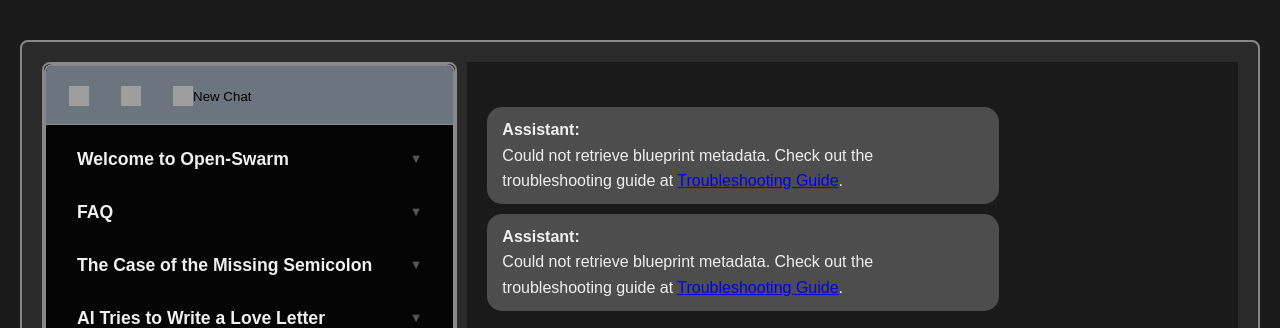
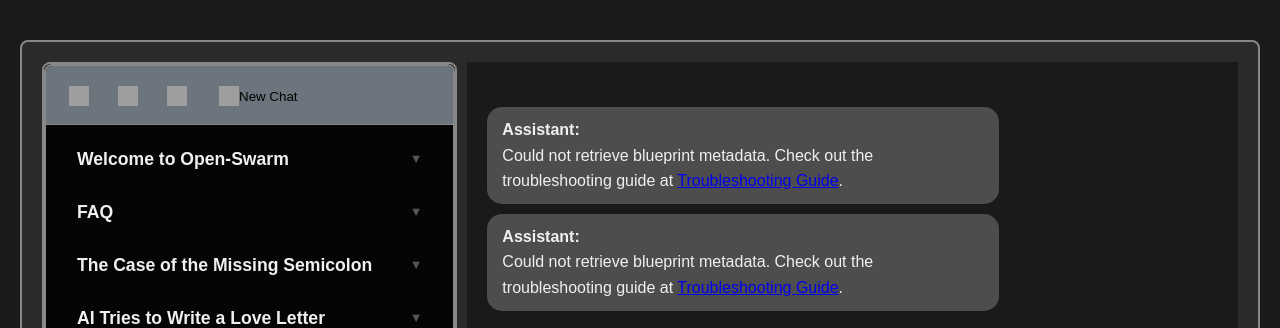
Before and after one commit to mkc909/open-swarm-mcp, a Django app: template src/swarm/templates/rest_mode/blueprint_page.html in a window 1280 px wide. Shown: the top 328 px of the page. Run offline with Django 4.2, Linux system fonts and the light colour scheme; the template is opened without the code that fills it, so the values that code supplies are empty; some libraries are stand-ins or nearby versions; grey boxes are pictures that could not be loaded.

Commit message:
refactor(src/swarm/templates/rest_mode/components/chat_sidebar.html): Add settings button and refactor chat item tools

```diff
--- a/src/swarm/templates/rest_mode/components/chat_sidebar.html
+++ b/src/swarm/templates/rest_mode/components/chat_sidebar.html
@@ -7,6 +7,10 @@
             <!-- Toggle Chat History Button -->
             <button class="input-button chat-history-button" id="chatHistoryToggleButton" aria-label="Toggle Chat History">
                 <img src="{% static 'contrib/tabler-icons/layout-sidebar-left-collapse.svg' %}" alt="Collapse Chat History Pane">
+            </button>
+
+            <button class="input-button upload-button" id="settingsToggleButton" aria-label="Toggle Settings">
+                <img src="{% static 'contrib/tabler-icons/settings.svg' %}" alt="Settings">
             </button>
 
             <!-- Search Button -->
```
